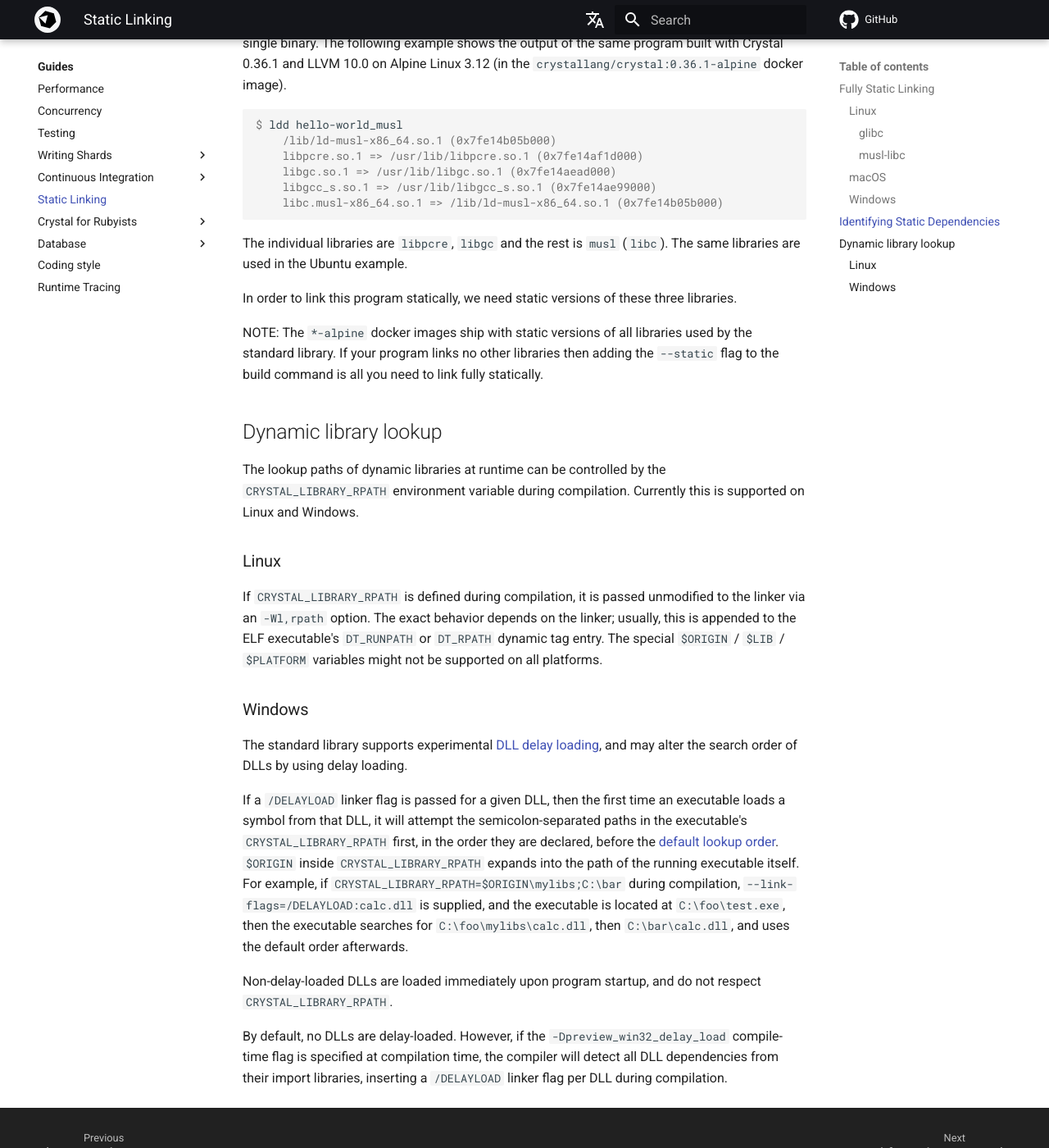
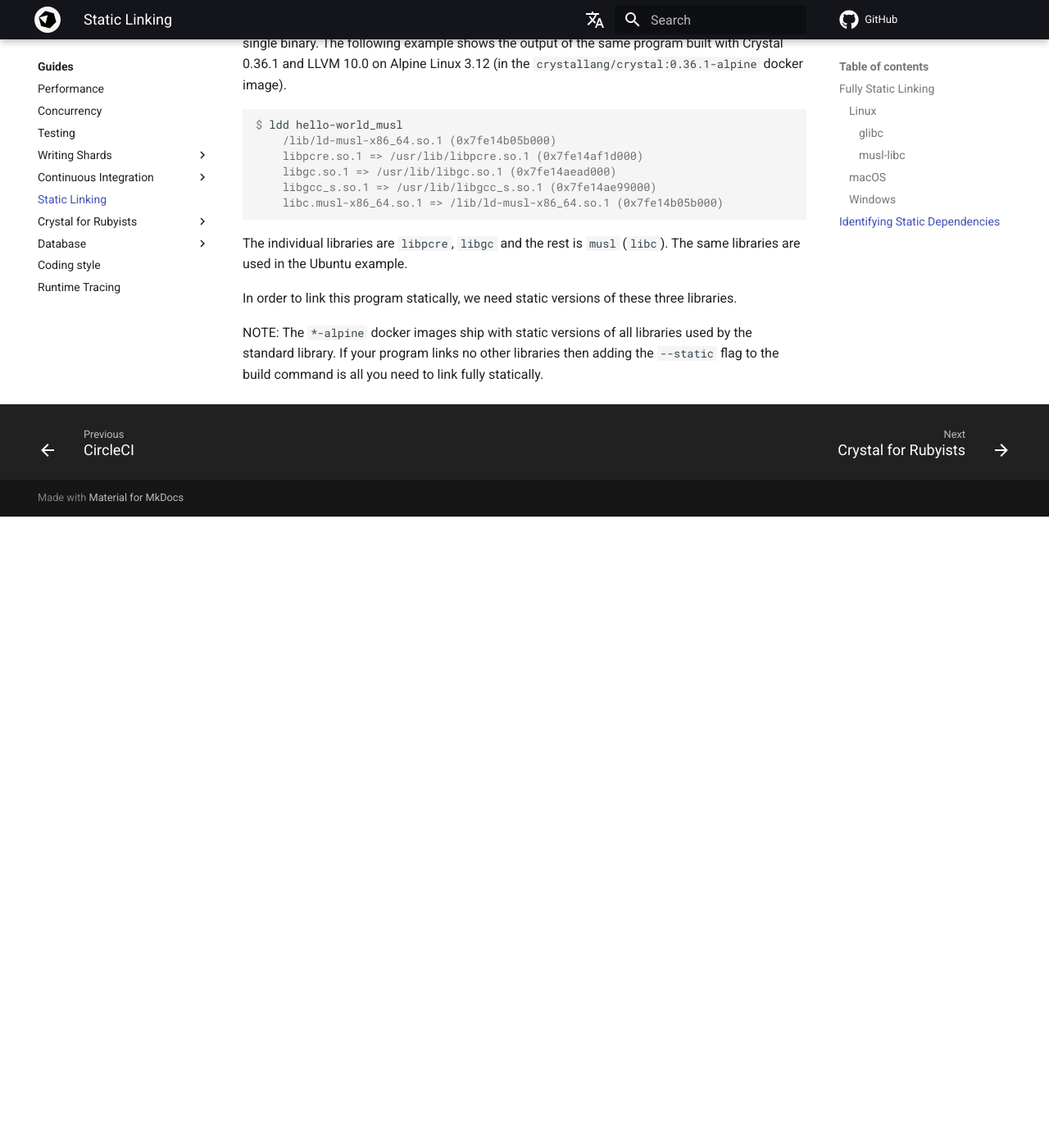
Before and after one commit to crystal-lang/crystal-book, an MkDocs documentation site: the page built from docs/guides/static_linking.md, in a window 1280 px wide and 1400 px high, scrolled down 3228 px. Shown: the whole window at 82% size. Built offline with MkDocs 1.6.1 and Material for MkDocs 9.7.7, drawn with Linux system fonts in a browser that asks for light colours; nearby versions of some CDN libraries; library files that are not in the unit come from our copies; comment, search, counter and statistics services are not loaded; the version menu is left out; after the commit the page ends 3858 px from its top, so only the background shows below that.

Commit message:
Remove the "Dynamic library lookup" section (#792)
This entire section describes the obsolete behavior of `CRYSTAL_LIBRARY_RPATH` that has been removed since Crystal 1.13 (crystal-lang/crystal#14598).

```diff
--- a/docs/guides/static_linking.md
+++ b/docs/guides/static_linking.md
@@ -116,21 +116,3 @@ In order to link this program statically, we need static versions of these three
 NOTE:
 The `*-alpine` docker images ship with static versions of all libraries used by the standard library.
 If your program links no other libraries then adding the `--static` flag to the build command is all you need to link fully statically.
-
-## Dynamic library lookup
-
-The lookup paths of dynamic libraries at runtime can be controlled by the `CRYSTAL_LIBRARY_RPATH` environment variable during compilation. Currently this is supported on Linux and Windows.
-
-### Linux
-
-If `CRYSTAL_LIBRARY_RPATH` is defined during compilation, it is passed unmodified to the linker via an `-Wl,rpath` option. The exact behavior depends on the linker; usually, this is appended to the ELF executable's `DT_RUNPATH` or `DT_RPATH` dynamic tag entry. The special `$ORIGIN` / `$LIB` / `$PLATFORM` variables might not be supported on all platforms.
-
-### Windows
-
-The standard library supports experimental [DLL delay loading](https://learn.microsoft.com/en-us/cpp/build/reference/linker-support-for-delay-loaded-dlls), and may alter the search order of DLLs by using delay loading.
-
-If a `/DELAYLOAD` linker flag is passed for a given DLL, then the first time an executable loads a symbol from that DLL, it will attempt the semicolon-separated paths in the executable's `CRYSTAL_LIBRARY_RPATH` first, in the order they are declared, before the [default lookup order](https://learn.microsoft.com/en-us/windows/win32/dlls/dynamic-link-library-search-order#search-order-for-unpackaged-apps). `$ORIGIN` inside `CRYSTAL_LIBRARY_RPATH` expands into the path of the running executable itself. For example, if `CRYSTAL_LIBRARY_RPATH=$ORIGIN\mylibs;C:\bar` during compilation, `--link-flags=/DELAYLOAD:calc.dll` is supplied, and the executable is located at `C:\foo\test.exe`, then the executable searches for `C:\foo\mylibs\calc.dll`, then `C:\bar\calc.dll`, and uses the default order afterwards.
-
-Non-delay-loaded DLLs are loaded immediately upon program startup, and do not respect `CRYSTAL_LIBRARY_RPATH`.
-
-By default, no DLLs are delay-loaded. However, if the `-Dpreview_win32_delay_load` compile-time flag is specified at compilation time, the compiler will detect all DLL dependencies from their import libraries, inserting a `/DELAYLOAD` linker flag per DLL during compilation.
```
Also changed, not shown: docs/syntax_and_semantics/compile_time_flags.md (+0 -1 lines).
